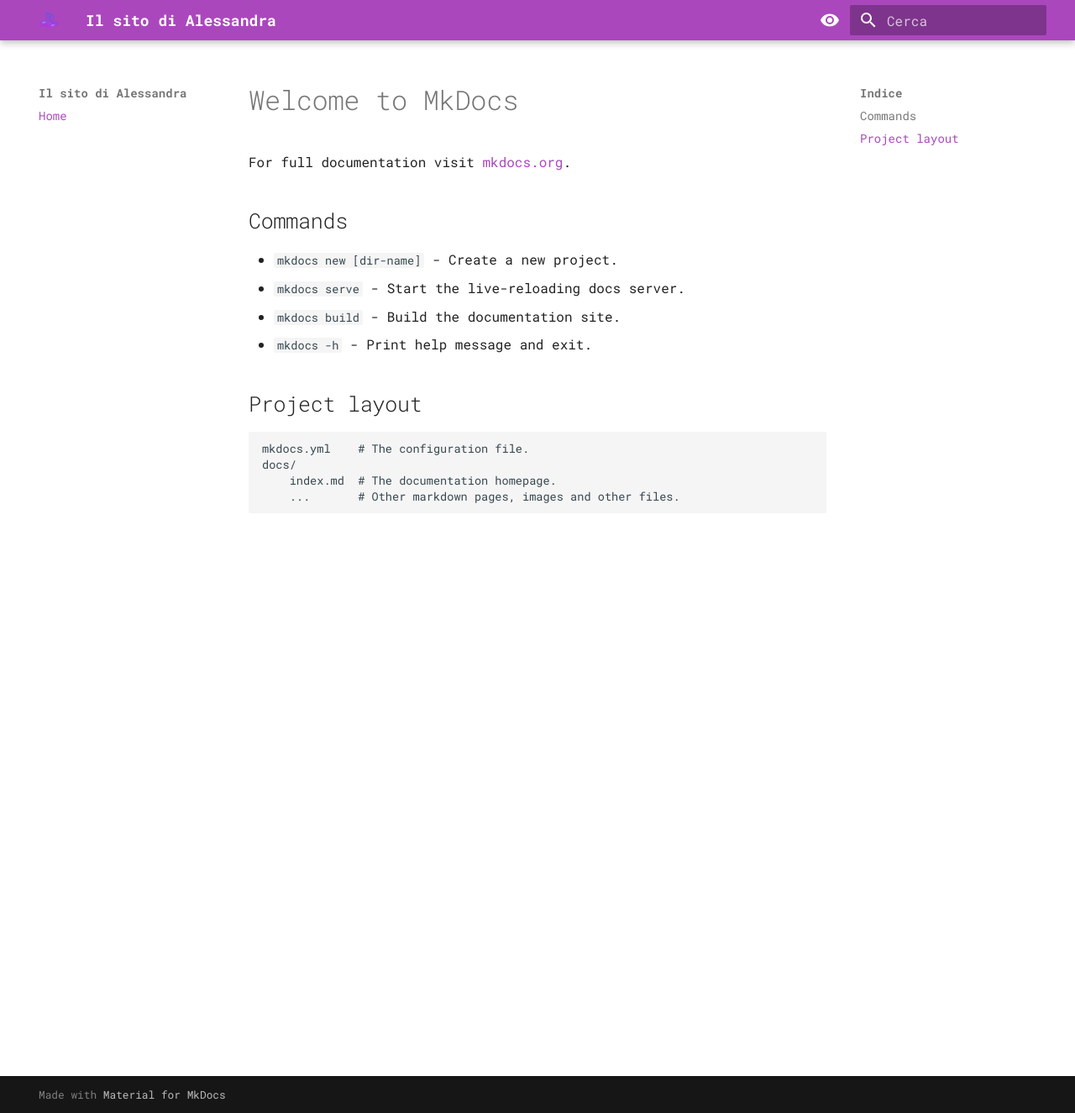
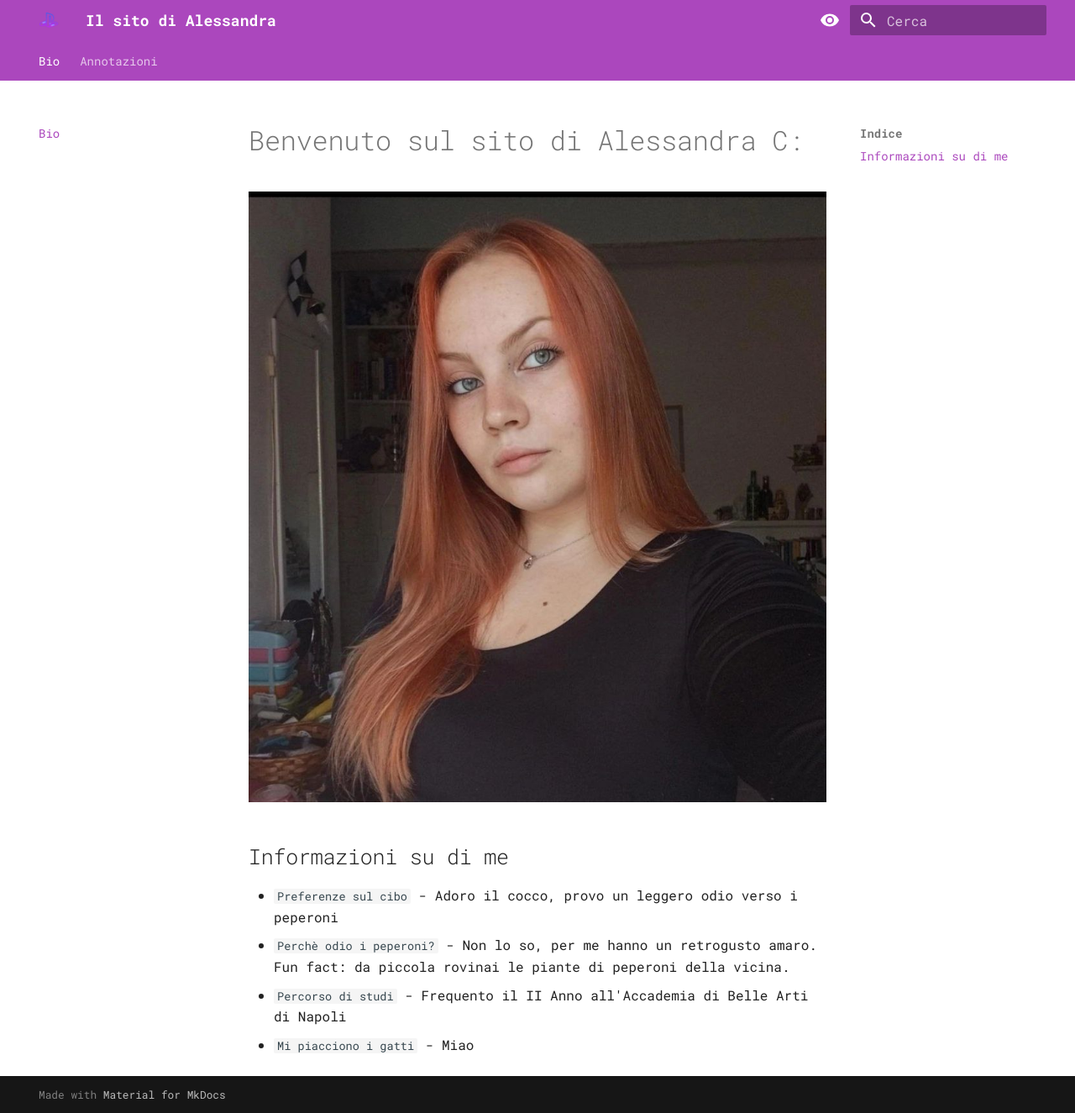
Before and after one commit to Alesdreams/Sito-di-Alessandra-Official, an MkDocs documentation site: the page built from docs/index.md, in a window 1280 px wide and 1325 px high. Shown: the whole window at 84% size. Built offline with MkDocs 1.6.1 and Material for MkDocs 9.7.7, drawn with Linux system fonts in a browser that asks for light colours.

Commit message:
Sito definito

```diff
--- a/docs/index.md
+++ b/docs/index.md
@@ -1,17 +1,7 @@
-# Welcome to MkDocs
-
-For full documentation visit [mkdocs.org](https://www.mkdocs.org).
-
-## Commands
-
-* `mkdocs new [dir-name]` - Create a new project.
-* `mkdocs serve` - Start the live-reloading docs server.
-* `mkdocs build` - Build the documentation site.
-* `mkdocs -h` - Print help message and exit.
-
-## Project layout
-
-    mkdocs.yml    # The configuration file.
-    docs/
-        index.md  # The documentation homepage.
-        ...       # Other markdown pages, images and other files.
+# Benvenuto sul sito di Alessandra C:
+![Bio Image](Foto Bio.jpg)
+## Informazioni su di me
+* `Preferenze sul cibo` - Adoro il cocco, provo un leggero odio verso i peperoni
+* `Perchè odio i peperoni?` - Non lo so, per me hanno un retrogusto amaro. Fun fact: da piccola rovinai le piante di peperoni della vicina.
+* `Percorso di studi` - Frequento il II Anno all'Accademia di Belle Arti di Napoli
+* `Mi piacciono i gatti` - Miao
--- a/mkdocs.yml
+++ b/mkdocs.yml
@@ -1,6 +1,13 @@
 site_name: Il sito di Alessandra
 site_url: https://mydomain.org/mysite
 theme:
+  features:
+    - navigation.instant
+    - navigation.instant.progress
+    - navigation.instant.preview
+    - navigation.tracking
+    - navigation.tabs
+    - content.code.copy
   language: it
   logo: assets/playstation.png
   name: material
@@ -22,13 +29,20 @@ theme:
         name: Switch to light mode
 
 nav:
-  - Home: index.md
+  - Bio: index.md
+  - Annotazioni: about.md
 
 markdown_extensions:
   - attr_list
   - pymdownx.emoji:
       emoji_index: !!python/name:material.extensions.emoji.twemoji
       emoji_generator: !!python/name:material.extensions.emoji.to_svg
+
+
+markdown_extensions:
+  - attr_list
+  - md_in_html
+  - pymdownx.blocks.caption
 
 extra:
   consent:
@@ -39,3 +53,19 @@ extra:
       saremo in grado di intercettare i suoi dati, di identificare i suoi tratti di ricerca
       quotidiani e, occasionalmente, verificare mediante i suoi dispositivi muniti di videocamera
       e/o strumenti di videosorveglianza se ha consumato almeno tre pasti completi al giorno.
+
+markdown_extensions:
+  - attr_list
+  - md_in_html
+  - pymdownx.blocks.caption
+
+
+
+markdown_extensions:
+  - pymdownx.highlight:
+      anchor_linenums: true
+      line_spans: __span
+      pygments_lang_class: true
+  - pymdownx.inlinehilite
+  - pymdownx.snippets
+  - pymdownx.superfences
```
Also changed, not shown: docs/about.md (added, +48 -0 lines), docs/Foto Bio.jpg (added).
